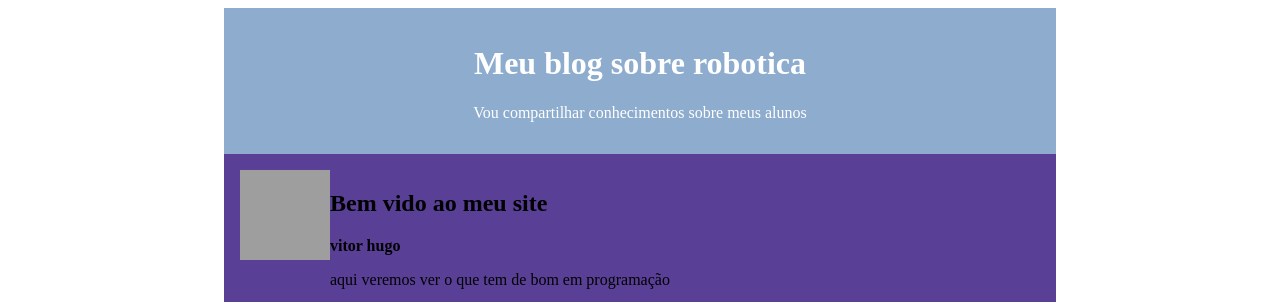
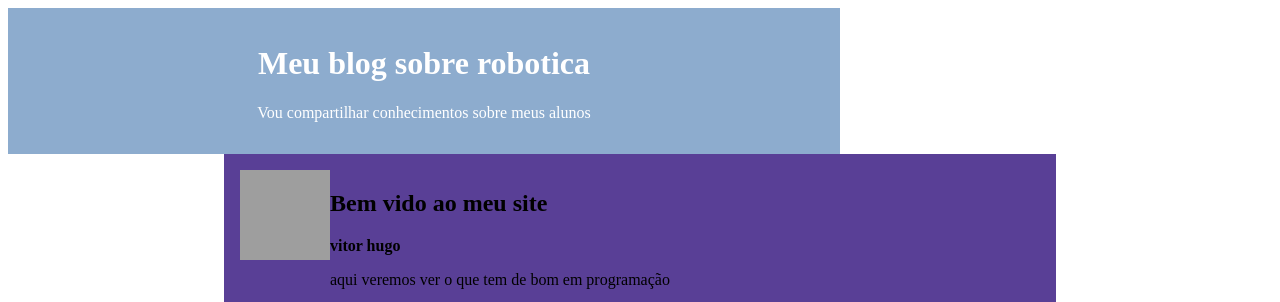
Before and after one commit to VitorHugo001/Projeto-nome-de-Vitor-1T, a plain HTML site: page index.html in a window 1280 px wide. Shown: the top 302 px of the page. Drawn offline with Linux system fonts and the light colour scheme; grey boxes are pictures that could not be loaded.

Commit message:
Update index.html

```diff
--- a/index.html
+++ b/index.html
@@ -11,7 +11,7 @@
             color: #FFFFFF;
             text-align: center;
             max-width: 800px;
-            margin: 0 auto;
+            margin: 9auto;
             padding: 16px;
         }
 
```
